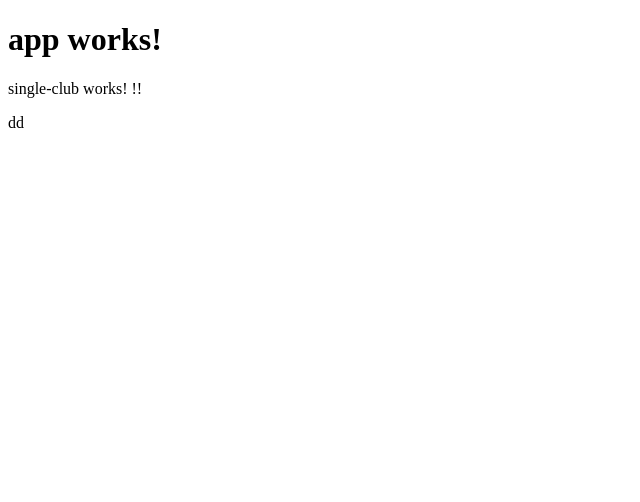
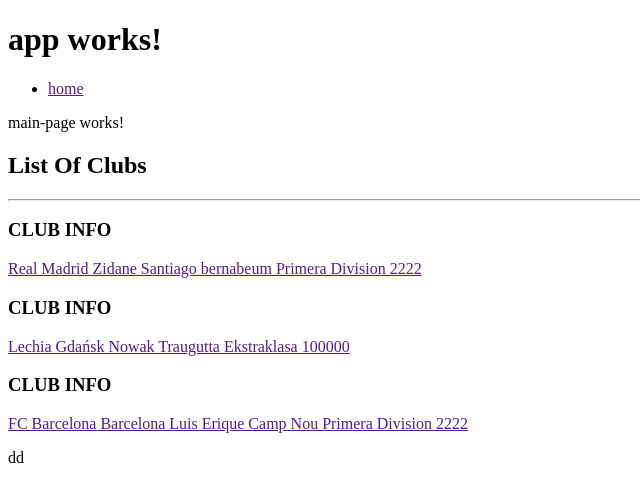
Before and after one commit to KrzysiekES/FD, an Angular app in the folder football-clubs/: page /home in a window 1280 px wide. Shown: the top 502 px of the page, without its empty margins (0-640 px from the left). Built offline with nearby package versions, Linux system fonts and the light colour scheme.

Commit message:
main page component, club list component

```diff
--- a/football-clubs/src/app/app.component.html
+++ b/football-clubs/src/app/app.component.html
@@ -1,4 +1,9 @@
 <h1>
   {{title}}
 </h1>
+<nav>
+  <ul>
+    <li><a href="">home</a></li>
+  </ul>
+</nav>
 <router-outlet></router-outlet>
--- a/football-clubs/src/app/app.component.ts
+++ b/football-clubs/src/app/app.component.ts
@@ -1,10 +1,29 @@
-import { Component } from '@angular/core';
+import { Component, OnInit } from '@angular/core';
+import { Club } from './club/club';
+
 
 @Component({
   selector: 'app-root',
   templateUrl: './app.component.html',
   styleUrls: ['./app.component.css']
 })
-export class AppComponent {
+export class AppComponent implements OnInit {
   title = 'app works!';
+
+
+  constructor(){
+
+  }
+
+  ngOnInit(){
+      let clubs = [];
+
+      let x = new Club('ssss','sss','sss','sss','sss', 2222);
+      clubs.push(x);
+
+      let y = new Club('ssss','sss','sss','sss','sss', 2222);
+
+      clubs.push(y);
+      //console.log(clubs);
+  }
 }
--- /dev/null
+++ b/football-clubs/src/app/club/clubs-list/clubs-list.component.html
@@ -0,0 +1,9 @@
+<h2>List Of Clubs</h2>
+<hr>
+
+<single-club  ng-if="clubs"
+              class="club-card"
+              *ngFor="let club of clubs"
+              [club]="club">
+              Loadingg  . .
+</single-club>
--- /dev/null
+++ b/football-clubs/src/app/club/clubs-list/clubs-list.component.ts
@@ -0,0 +1,19 @@
+import { Component, OnInit, Input } from '@angular/core';
+
+@Component({
+  selector: 'clubs-list',
+  templateUrl: './clubs-list.component.html',
+  styleUrls: ['./clubs-list.component.css']
+})
+export class ClubsListComponent implements OnInit {
+
+
+  @Input() clubs: any;
+
+  constructor() { }
+
+  ngOnInit() {
+    console.log(this.clubs);
+  }
+
+}
--- a/football-clubs/src/app/club/single-club/single-club.component.html
+++ b/football-clubs/src/app/club/single-club/single-club.component.html
@@ -1,3 +1,11 @@
-<p>
-  single-club works! !!
-</p>
+<div>
+  <h3>CLUB INFO</h3>
+  <a href="">
+    {{ club.name }}
+    {{ club.city }}
+    {{ club.coach }}
+    {{ club.ground }}
+    {{ club.league }}
+    {{ club.capacity }}
+  </a>
+</div>
--- /dev/null
+++ b/football-clubs/src/app/main-page/main-page.component.html
@@ -0,0 +1,7 @@
+<p>
+  main-page works!
+
+  <!--<single-club [club]="clubs"></single-club>-->
+  <clubs-list [clubs]='clubs'></clubs-list>
+
+</p>
--- /dev/null
+++ b/football-clubs/src/app/main-page/main-page.component.ts
@@ -0,0 +1,29 @@
+import { Component, OnInit } from '@angular/core';
+import { Club } from './../club/club';
+
+
+@Component({
+  selector: 'app-main-page',
+  templateUrl: './main-page.component.html',
+  styleUrls: ['./main-page.component.css']
+})
+export class MainPageComponent implements OnInit {
+
+  constructor() { }
+
+  clubs: any[] = [];
+  ngOnInit() {
+
+
+      let x = new Club('Real','Madrid','Zidane','Santiago bernabeum','Primera Division', 2222);
+      this.clubs.push(x);
+
+      let y = new Club('FC Barcelona','Barcelona', 'Luis Erique','Camp Nou','Primera Division', 2222);
+
+      let z = new Club('Lechia', 'Gdańsk', 'Nowak', 'Traugutta', 'Ekstraklasa', 100000 )
+      this.clubs.push(z);
+      this.clubs.push(y);
+     // console.log(clubs);
+  }
+
+}
```
Also changed, not shown: football-clubs/src/app/app.module.ts (+6 -2 lines), football-clubs/src/app/club/single-club/single-club.component.ts (+5 -2 lines), football-clubs/src/app/club/clubs-list/clubs-list.component.css (added), football-clubs/src/app/main-page/main-page.component.css (added), 2 other files (tests, documents, lock files or other folders).
